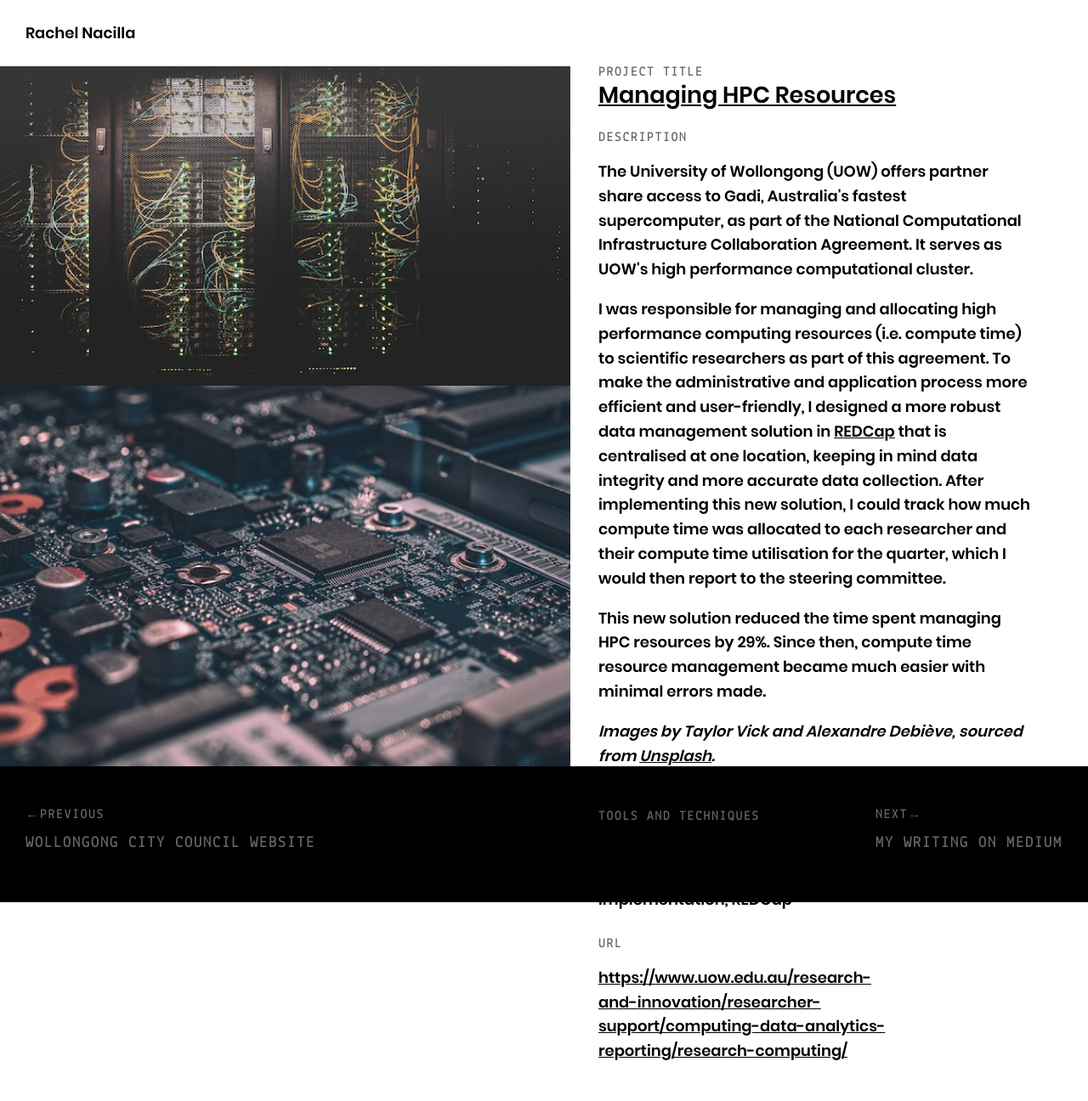
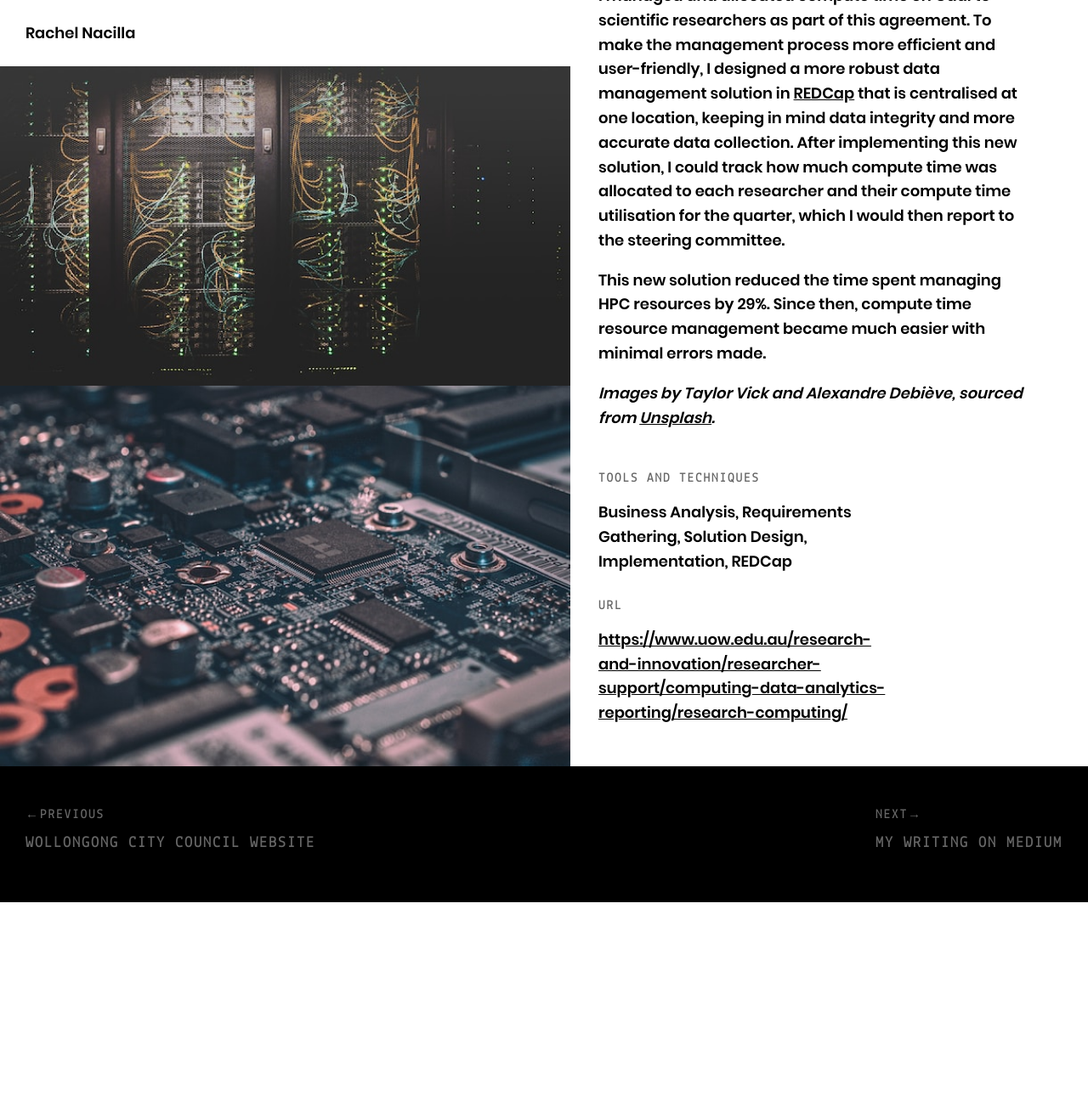
Before and after one commit to rachelnacilla/rachelnacilla.github.io, a Jekyll site: the page built from _posts/projects/2022-03-30-hpc.md, in a window 1280 px wide. Shown: the whole page at 85% size. Built offline with Jekyll 4.4.1, drawn with Linux system fonts in a browser that asks for light colours; some of the changed text lies outside the part shown.

Commit message:
Copy on the HPC pages

```diff
--- a/_posts/projects/2022-03-30-hpc.md
+++ b/_posts/projects/2022-03-30-hpc.md
@@ -4,7 +4,7 @@
 category: projects
 
 meta:
-  keywords: "High Performance Computing, Research"
+  keywords: "High Performance Computing, Research, Supercomputing, Process Improvement, Data Management"
 
 project:
   title: "Managing HPC Resources"
@@ -26,7 +26,7 @@
 ---
 <p>The University of Wollongong (UOW) offers partner share access to Gadi, Australia's fastest supercomputer, as part of the National Computational Infrastructure Collaboration Agreement. It serves as UOW's high performance computational cluster.</p>
 
-<p>I was responsible for managing and allocating high performance computing resources (i.e. compute time) to scientific researchers as part of this agreement. To make the administrative and application process more efficient and user-friendly, I designed a more robust data management solution in <a href="https://projectredcap.org/software/" target="_blank">REDCap</a> that is centralised at one location, keeping in mind data integrity and more accurate data collection. After implementing this new solution, I could track how much compute time was allocated to each researcher and their compute time utilisation for the quarter, which I would then report to the steering committee.</p>
+<p>I managed and allocated compute time on Gadi to scientific researchers as part of this agreement. To make the management process more efficient and user-friendly, I designed a more robust data management solution in <a href="https://projectredcap.org/software/" target="_blank">REDCap</a> that is centralised at one location, keeping in mind data integrity and more accurate data collection. After implementing this new solution, I could track how much compute time was allocated to each researcher and their compute time utilisation for the quarter, which I would then report to the steering committee.</p>
 
 <p>This new solution reduced the time spent managing HPC resources by 29%. Since then, compute time resource management became much easier with minimal errors made.</p>
 
```
